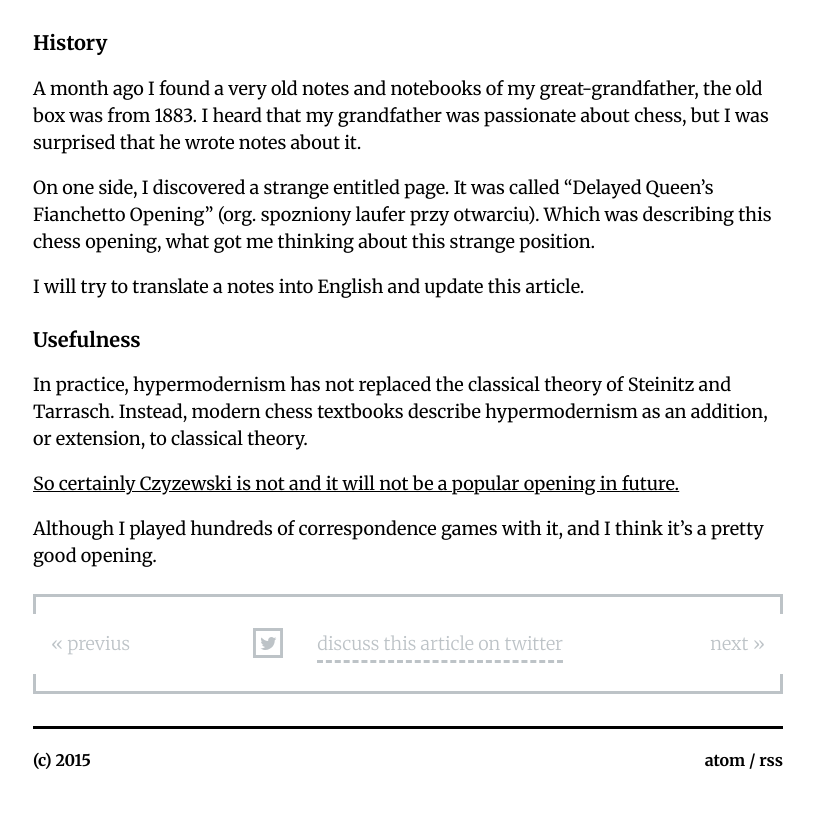
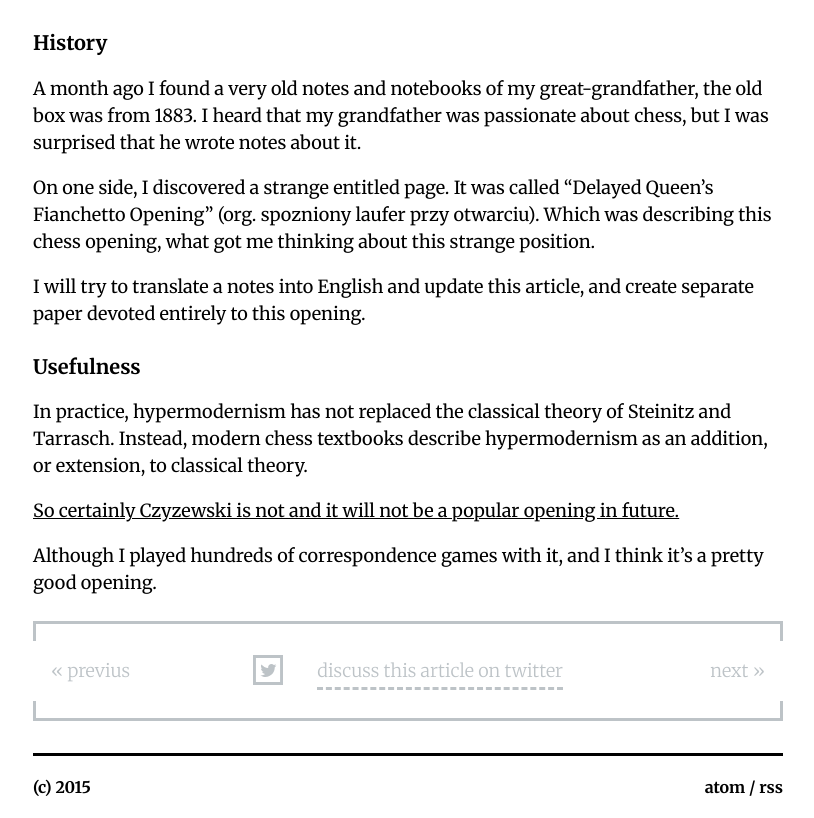
Before and after one commit to maciejczyzewski/maciejczyzewski.github.io, a Jekyll site: the page built from _posts/2015-05-05-czyzewski-opening.markdown, in a window 1280 px wide and 900 px high, scrolled down 3012 px, cut to the strip 82-900 px from the top of the window. Shown: the whole strip, without its empty margins (232-1046 px from the left). Built offline with Jekyll 4.4.1, drawn with Linux system fonts in a browser that asks for light colours; Markdown is read by kramdown in place of the engine named in the settings; before the commit the page ends 3885 px from its top, so only the background shows below that.

```diff
--- a/_posts/2015-05-05-czyzewski-opening.markdown
+++ b/_posts/2015-05-05-czyzewski-opening.markdown
@@ -49,7 +49,7 @@
 
 On one side, I discovered a strange entitled page. It was called “Delayed Queen’s Fianchetto Opening” (org. spozniony laufer przy otwarciu). Which was describing this chess opening, what got me thinking about this strange position.
 
-I will try to translate a notes into English and update this article.
+I will try to translate a notes into English and update this article, and create separate paper devoted entirely to this opening.
 
 ## Usefulness
 
```
